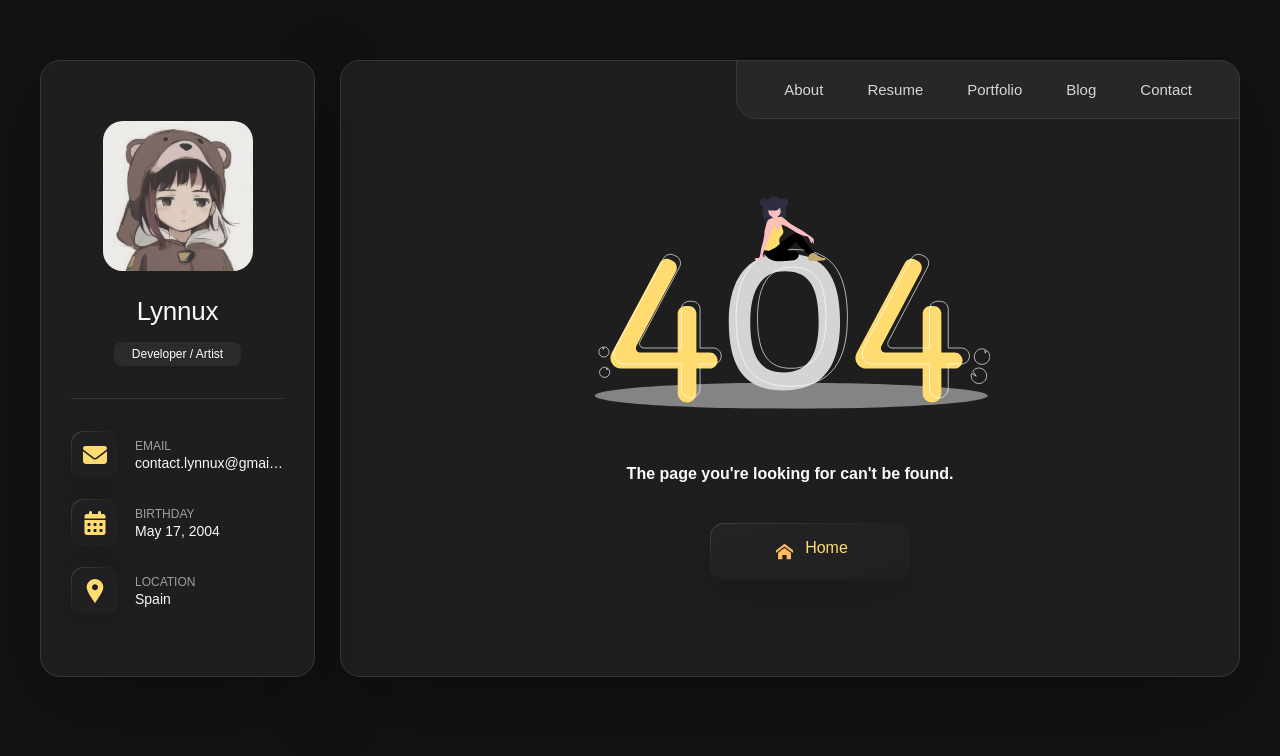
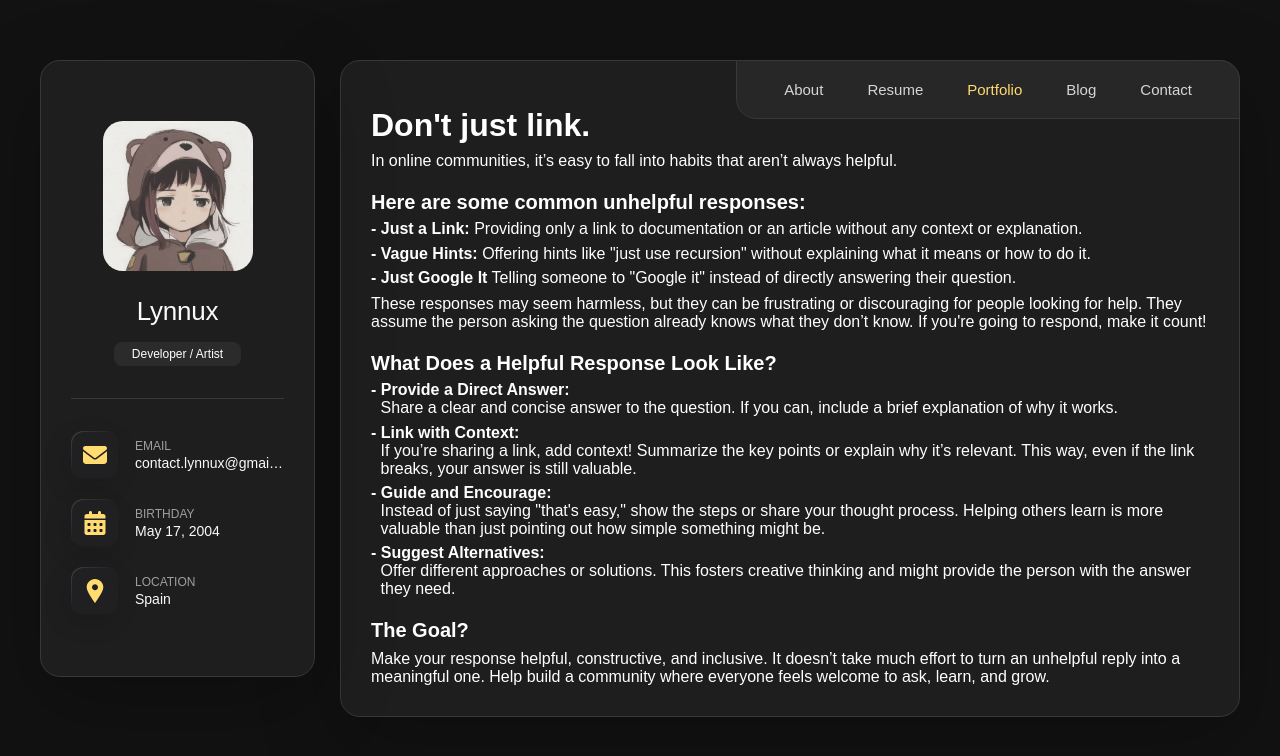
Before and after one commit to Lynnux-useless-codes/Portfolio, a Next.js app: page /helper/dontjustlink in a window 1280 px wide. Before the commit this address had no page. Shown: the top 756 px of the page. Built offline with nearby package versions, Linux system fonts and the light colour scheme.

Commit message:
Added more helpers

```diff
--- /dev/null
+++ b/components/helper/dontjustlink.tsx
@@ -0,0 +1,36 @@
+import Image from "next/image"
+import Link from "next/link"
+import styles from "@/styles/dontjustlink.module.css"
+
+export default function DontAskToAsk() {
+  return(
+    <article className={`${styles.body} active`}>
+      <section className={styles.main}>
+        <h1 id={styles.introduction}>Don't just link.</h1>
+        <p className={styles.text}>In online communities, it’s easy to fall into habits that aren’t always helpful.</p>
+        <h3 className={styles.text2}>Here are some common unhelpful responses:</h3>
+        <ul>
+          <li className={styles.li}>
+            <b>- Just a Link:</b> Providing only a link to documentation or an article without any context or explanation.
+          </li>
+          <li className={styles.li}>
+            <b>- Vague Hints:</b> Offering hints like "just use recursion" without explaining what it means or how to do it.
+          </li>
+          <li className={styles.li}>
+            <b>- Just Google It</b> Telling someone to "Google it" instead of directly answering their question.
+          </li>
+        </ul>
+        <p className={styles.text}>These responses may seem harmless, but they can be frustrating or discouraging for people looking for help. They assume the person asking the question already knows what they don’t know. If you're going to respond, make it count!</p>
+        <h3 className={styles.text2}>What Does a Helpful Response Look Like?</h3>
+        <ul>
+          <li className={styles.li}><b>- Provide a Direct Answer:</b> <br/><span className={styles.list}>Share a clear and concise answer to the question. If you can, include a brief explanation of why it works.</span></li>
+          <li className={styles.li}><b>- Link with Context:</b> <br/><span className={styles.list}>If you’re sharing a link, add context! Summarize the key points or explain why it’s relevant. This way, even if the link breaks, your answer is still valuable.</span></li>
+          <li className={styles.li}><b>- Guide and Encourage:</b> <br/><span className={styles.list}>Instead of just saying "that's easy," show the steps or share your thought process. Helping others learn is more valuable than just pointing out how simple something might be.</span></li>
+          <li className={styles.li}><b>- Suggest Alternatives:</b> <br/><span className={styles.list}>Offer different approaches or solutions. This fosters creative thinking and might provide the person with the answer they need.</span></li>
+        </ul>
+        <h3 className={styles.text2}>The Goal?</h3>
+        <p className={styles.text}>Make your response helpful, constructive, and inclusive. It doesn’t take much effort to turn an unhelpful reply into a meaningful one. Help build a community where everyone feels welcome to ask, learn, and grow.</p>
+      </section>
+    </article>
+  )
+}
--- /dev/null
+++ b/pages/helper/dontjustlink.tsx
@@ -0,0 +1,15 @@
+import Navbar from "@/components/mainPage/navbar";
+import Sidebar from "@/components/mainPage/sidebar";
+import Main from "@/components/helper/dontjustlink";
+
+export default function Index() {
+    return (
+        <main>
+            <Sidebar />
+            <div className="main-content">
+                <Navbar currentHash={"portfolio"}/>
+                <Main/>
+            </div>
+        </main>
+    );
+}
--- /dev/null
+++ b/styles/dontjustlink.module.css
@@ -0,0 +1,34 @@
+.main {
+  padding-top: 1rem;
+  color: white;
+}
+
+.text {
+  padding-top: 0.5rem;
+}
+
+.ul {
+  padding-top: 1rem;
+}
+
+.li {
+  padding-top: 0.4rem;
+}
+
+.text2 {
+  padding-top: 1.3rem;
+}
+
+#introduction {
+  font-weight: 900;
+  font-size: 200%;
+}
+
+.text2 {
+  font-family: 550;
+  font-size: 125%;
+}
+
+.list {
+  padding-left: 0.6rem;
+}
```
Also changed, not shown: components/helper/main.tsx (+8 -6 lines), public/assets/images/dontasktoask.webp (added), public/assets/images/dontjustlink.webp (added).
